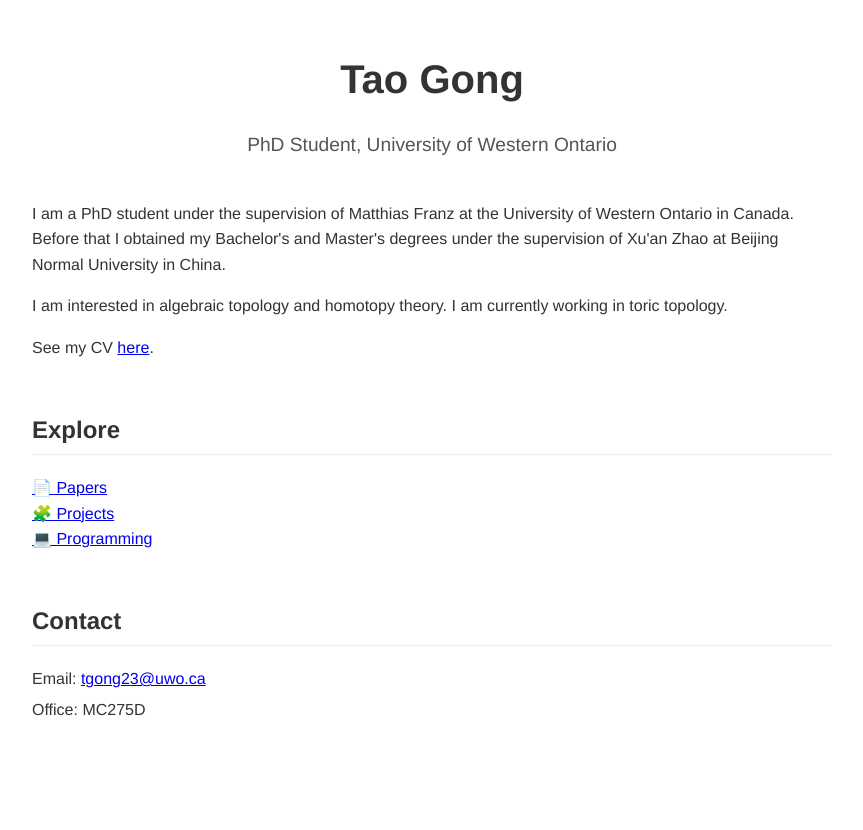
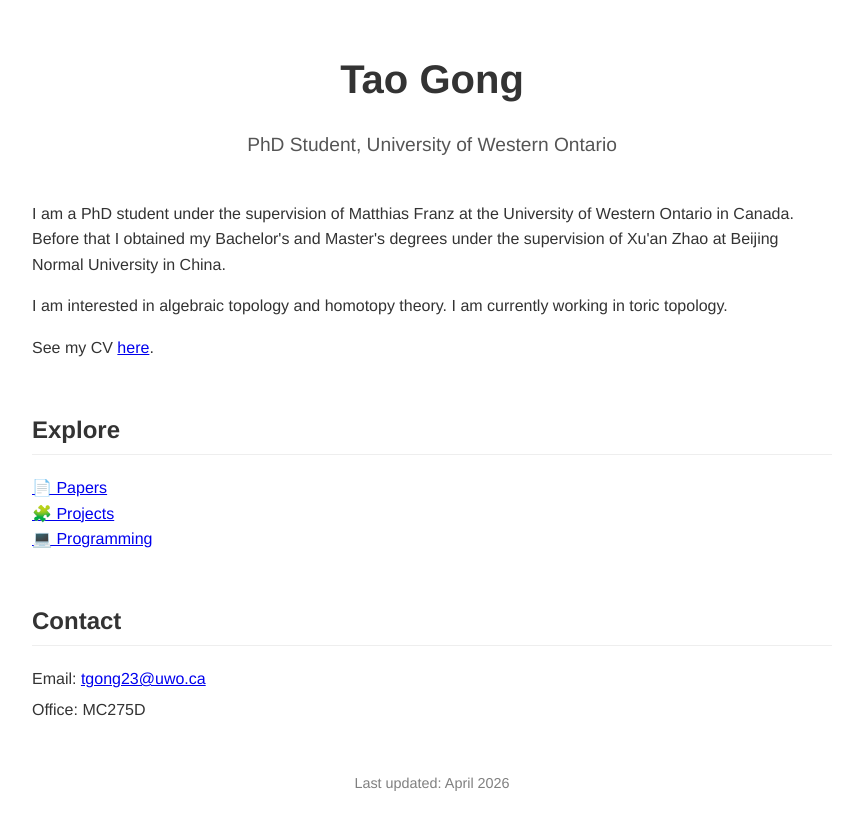
Before and after one commit to ggttaaoo/ggttaaoo.github.io, a Jekyll site: the page built from index.md, in a window 1280 px wide. Shown: the top 830 px of the page, without its empty margins (208-1071 px from the left). Built offline with Jekyll 4.4.1, drawn with Linux system fonts in a browser that asks for light colours.

Commit message:
date setting and cv

```diff
--- a/index.md
+++ b/index.md
@@ -32,3 +32,7 @@ title: Tao Gong
     <p>Office: MC275D</p>
   </section>
 </div>
+
+<p style="font-size: 0.9em; color: gray; text-align: center; margin-top: 2em;">
+  Last updated: {{ site.time | date: "%B %Y" }}
+</p>
```
Also changed, not shown: 3 other files.
